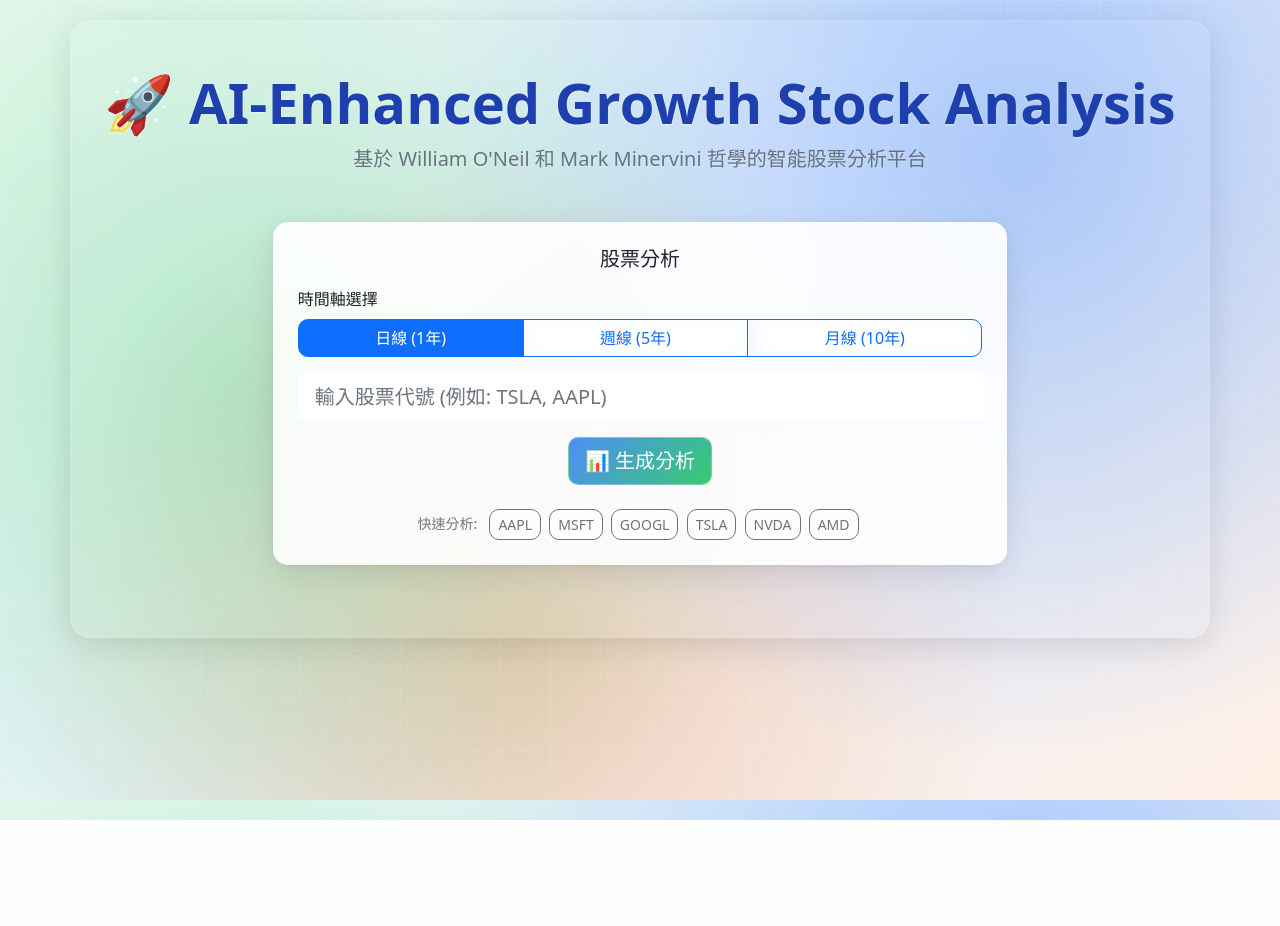
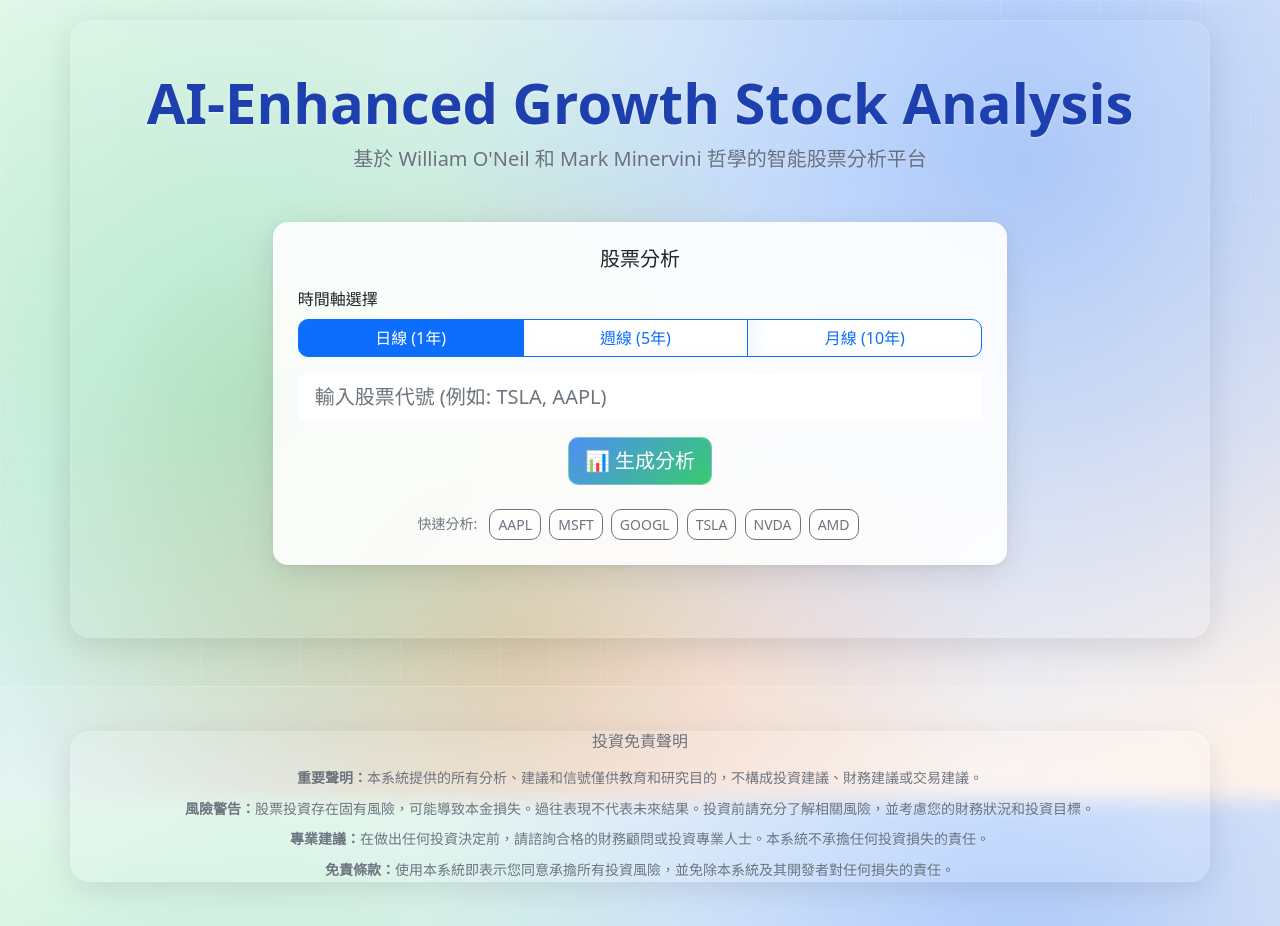
Before and after one commit to ynt423/Amazon-Q-Project, a Flask app: page / in a window 1280 px wide. Before the commit the page ends 820 px from the top, so only its background shows below. Run offline with Flask 3, Linux system fonts and the light colour scheme; data that the repository does not hold is empty; some libraries are stand-ins or nearby versions.

Commit message:
Add comprehensive investment disclaimer footer
- Added professional investment disclaimer in footer
- Includes risk warnings and liability limitations
- Styled with glassmorphism design to match UI theme
- Covers educational purpose, risk warnings, and professional advice recommendations
- Protects against investment loss liability claims

```diff
--- a/templates/index.html
+++ b/templates/index.html
@@ -180,7 +180,7 @@
     <div class="container py-5">
         <!-- 標題區域 -->
         <div class="text-center mb-5">
-            <h1 class="display-4 fw-bold text-primary">🚀 AI-Enhanced Growth Stock Analysis</h1>
+            <h1 class="display-4 fw-bold text-primary">AI-Enhanced Growth Stock Analysis</h1>
             <p class="lead text-muted">基於 William O'Neil 和 Mark Minervini 哲學的智能股票分析平台</p>
         </div>
 
@@ -410,6 +410,33 @@
             <strong>錯誤!</strong> <span id="errorMessage"></span>
         </div>
     </div>
+
+    <!-- 投資免責聲明 -->
+    <footer class="mt-5 py-4" style="background: rgba(255, 255, 255, 0.1); backdrop-filter: blur(10px); border-top: 1px solid rgba(255, 255, 255, 0.2);">
+        <div class="container">
+            <div class="row">
+                <div class="col-12">
+                    <div class="text-center">
+                        <h6 class="text-muted mb-3">投資免責聲明</h6>
+                        <div class="small text-muted" style="line-height: 1.6;">
+                            <p class="mb-2">
+                                <strong>重要聲明：</strong>本系統提供的所有分析、建議和信號僅供教育和研究目的，不構成投資建議、財務建議或交易建議。
+                            </p>
+                            <p class="mb-2">
+                                <strong>風險警告：</strong>股票投資存在固有風險，可能導致本金損失。過往表現不代表未來結果。投資前請充分了解相關風險，並考慮您的財務狀況和投資目標。
+                            </p>
+                            <p class="mb-2">
+                                <strong>專業建議：</strong>在做出任何投資決定前，請諮詢合格的財務顧問或投資專業人士。本系統不承擔任何投資損失的責任。
+                            </p>
+                            <p class="mb-0">
+                                <strong>免責條款：</strong>使用本系統即表示您同意承擔所有投資風險，並免除本系統及其開發者對任何損失的責任。
+                            </p>
+                        </div>
+                    </div>
+                </div>
+            </div>
+        </div>
+    </footer>
 
     <script src="https://cdn.jsdelivr.net/npm/bootstrap@5.1.3/dist/js/bootstrap.bundle.min.js"></script>
     <script>
```
